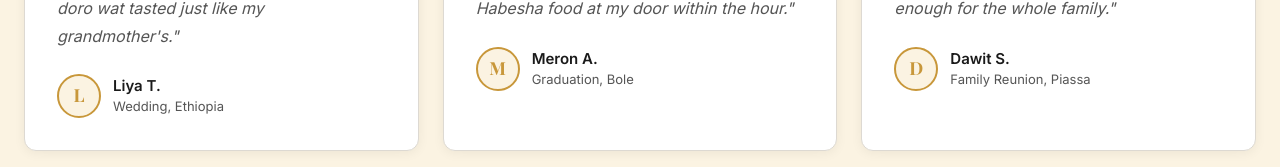
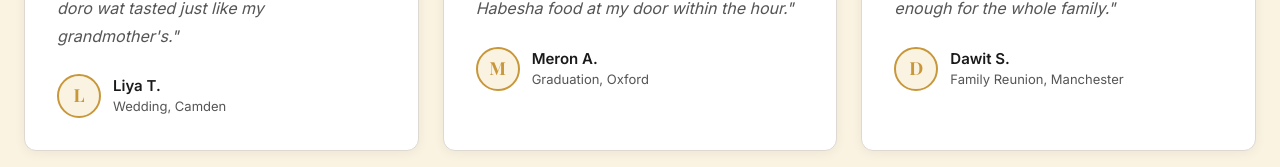
Before and after one commit to bisrat1224/CultureGlow, a Next.js app: page / in a window 1280 px wide. Shown: the part 5840-6007 px from the top of the page. Built offline with nearby package versions, Linux system fonts and the light colour scheme; no server answers.

Commit message:
fix(text): Mentions of Addis Ababa removed

```diff
--- a/src/components/home/TestimonialsSection/TestimonialsSection.tsx
+++ b/src/components/home/TestimonialsSection/TestimonialsSection.tsx
@@ -10,7 +10,7 @@ const TESTIMONIALS: Testimonial[] = [
       "I ordered a family platter for a small get-together and it disappeared in minutes, the doro wat tasted just like my grandmother's.",
     initial: "L",
     name: "Liya T.",
-    location: "Wedding, Ethiopia",
+    location: "Wedding, Camden",
   },
   {
     id: "meron-a",
@@ -18,7 +18,7 @@ const TESTIMONIALS: Testimonial[] = [
       "WhatsApp ordering made it so easy. I messaged, confirmed, and had authentic Habesha food at my door within the hour.",
     initial: "M",
     name: "Meron A.",
-    location: "Graduation, Bole",
+    location: "Graduation, Oxford",
   },
   {
     id: "dawit-s",
@@ -26,7 +26,7 @@ const TESTIMONIALS: Testimonial[] = [
       "Every dish felt homemade. The injera was fresh and the portions were generous enough for the whole family.",
     initial: "D",
     name: "Dawit S.",
-    location: "Family Reunion, Piassa",
+    location: "Family Reunion, Manchester",
   },
 ];
 
```
